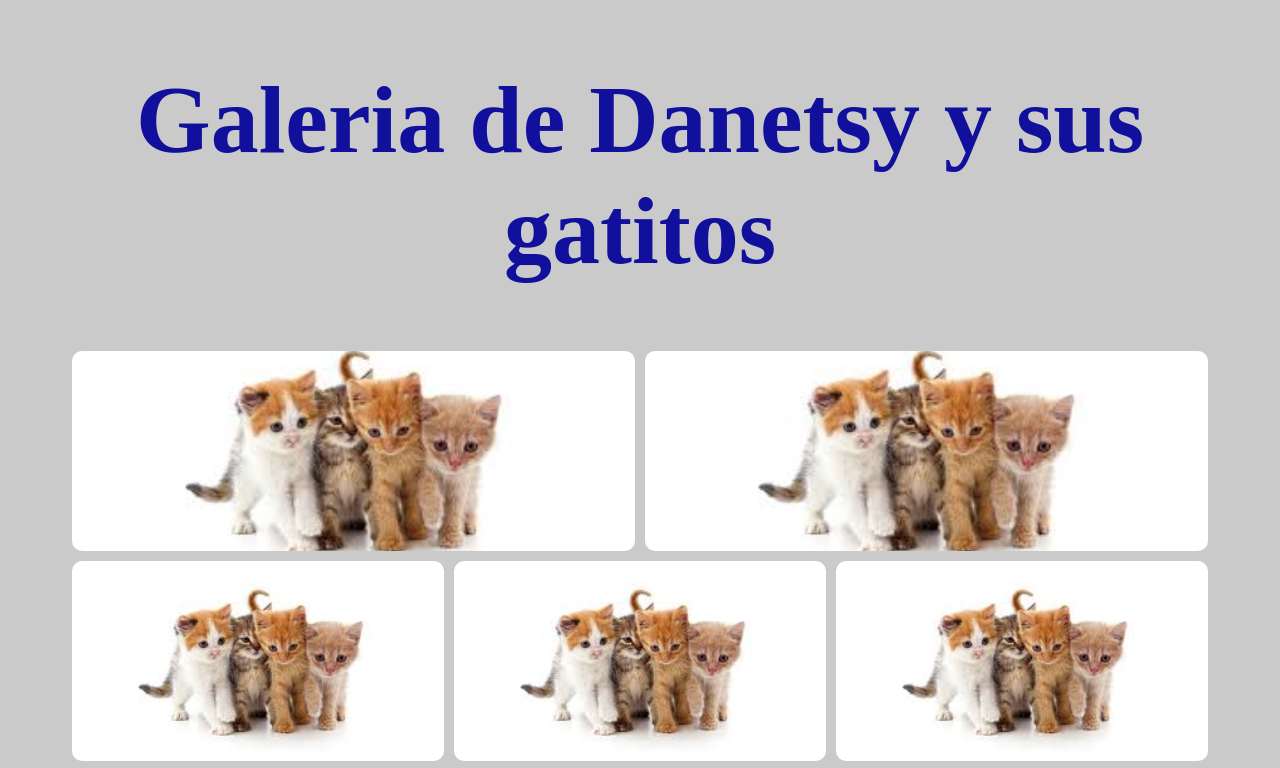
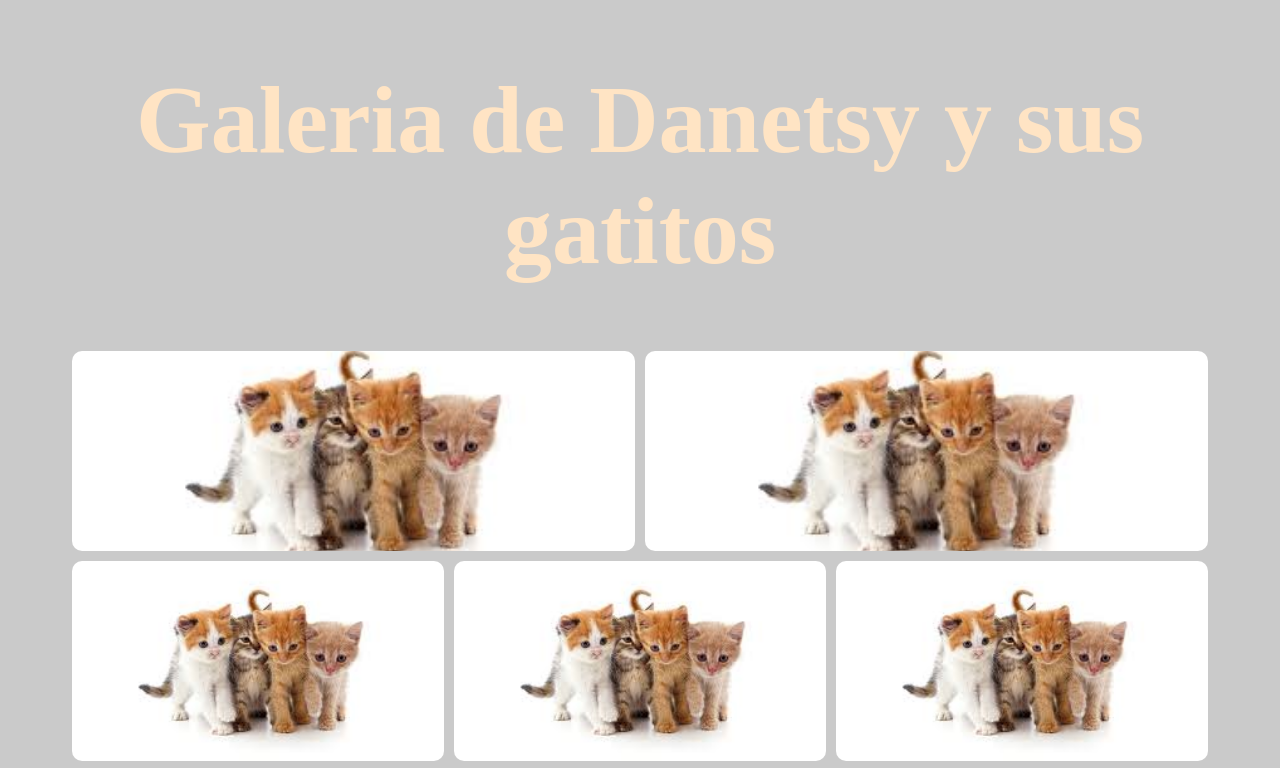
Before and after one commit to Clases-con-Danetsy/tarea-6-estaba-pendiente, a plain HTML site: page Index.html in a window 1280 px wide. Shown: the top 768 px of the page. Drawn offline with Linux system fonts and the light colour scheme.

Commit message:
Se hizo un cambio de color al fonf

```diff
--- a/estilos.css
+++ b/estilos.css
@@ -6,7 +6,7 @@ h1{
   font-size: 6rem;
   font-weight: 900;
   text-align: center;
-  color: rgb(16, 16, 157);
+  color:bisque;
 }
 #gallery {
   padding: 0 4rem;
```
